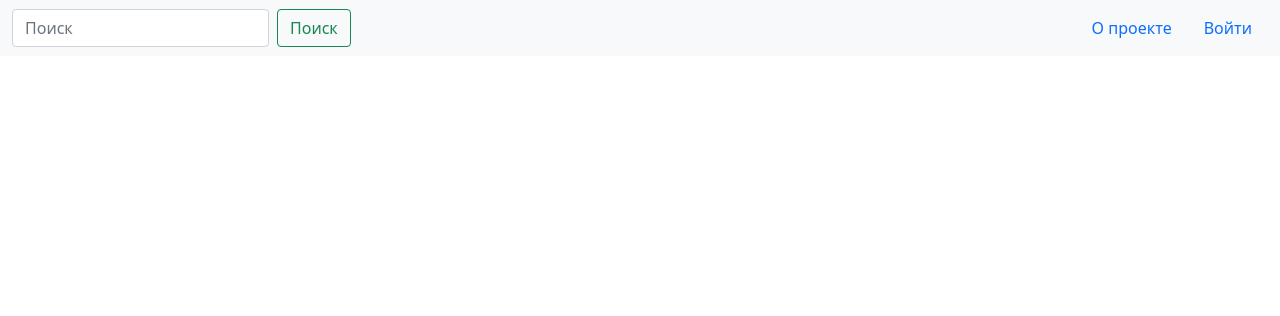
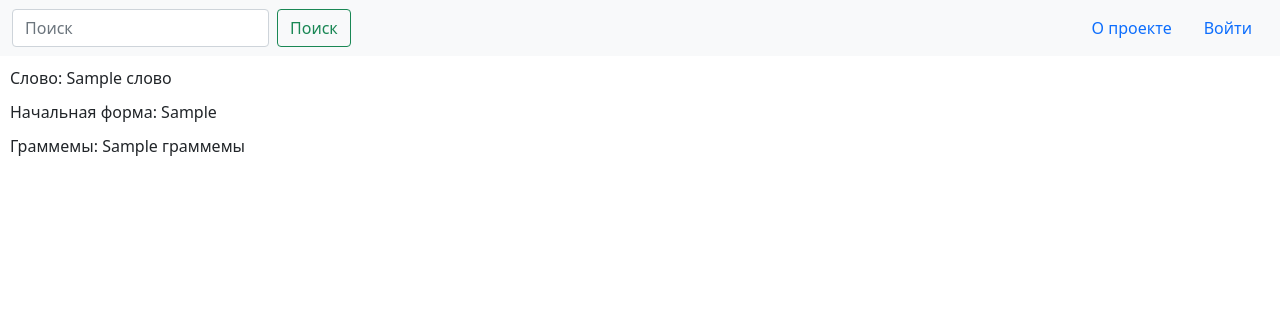
Before and after one commit to MrHold/webyandexproject, a Flask app: template templates/index.html in a window 1280 px wide. Shown: the top 316 px of the page. Run offline with Flask 2, Linux system fonts and the light colour scheme; the template is opened without the code that fills it: most values are stand-ins (such as "Sample title", 1, 10 or a date in 2020).

Commit message:
Added word processing using pymorphy3.

```diff
--- a/main.py
+++ b/main.py
@@ -1,17 +1,37 @@
 from flask import Flask
 from flask import render_template, redirect, request, url_for
+import json
 from flask_wtf import FlaskForm
 from wtforms import StringField, PasswordField, SubmitField
 from wtforms.validators import DataRequired
 import os
+import pymorphy3
 
 app = Flask(__name__)
 
+morph = pymorphy3.MorphAnalyzer()
+answer = {
+    "Слово": "",
+    "Начальная форма": "",
+    "Граммемы": "",
+    "Ударение": ""
+}
 
 @app.route('/', methods=['POST', 'GET'])
-def photo():
-    return render_template("templates/index.html")
+def main():
+    if request.method == "GET":
+        return render_template("index.html")
+    elif request.method == "POST":
+        word = request.form["search"]
+        answer["Слово"] = morph.parse(word)[0].word
+        answer["Начальная форма"] = morph.parse(word)[0].normal_form
+        answer["Граммемы"] = morph.parse(word)[0].tag.cyr_repr
+        print(morph.parse(word)[0])
+        json_answer = json.dumps(answer, ensure_ascii=False)
+
+        return render_template("index.html", answer=answer)
 
 
 if __name__ == '__main__':
+    app.debug = True
     app.run(port=8080, host='127.0.0.1')
--- a/static/css/style.css
+++ b/static/css/style.css
@@ -0,0 +1,3 @@
+.answer {
+    margin: 10px;
+}
--- a/templates/index.html
+++ b/templates/index.html
@@ -7,12 +7,12 @@
                             href="https://cdn.jsdelivr.net/npm/bootstrap@5.0.0-beta1/dist/css/bootstrap.min.css"
                             integrity="sha384-giJF6kkoqNQ00vy+HMDP7azOuL0xtbfIcaT9wjKHr8RbDVddVHyTfAAsrekwKmP1"
                             crossorigin="anonymous">
-                            <!-- <meta http-equiv="X-UA-Compatible" content="IE=edge"> -->
-                            <link rel="stylesheet" type="text/css" href="{url_for('static', filename='css/style.css')}" />
+                            <meta http-equiv="X-UA-Compatible" content="IE=edge">
+                            <link rel="stylesheet" type="text/css" href="static/css/style.css" />
                             <title>Проверка слов</title>
                           </head>
                           <body>
-                            <nav class="navbar navbar-light fixed-top bg-light">
+                            <nav class="navbar navbar-light bg-light">
                               <div class="container-fluid">
                                   <ul class="navbar-nav me-auto mb-2 mb-lg-0">
                                     <li class="nav-item">
@@ -24,12 +24,10 @@
                                   </ul>
                                   <a class="nav-link d-none d-md-block" href="#">О проекте</a>
                                   <a class="nav-link d-none d-md-block" href="#">Войти</a>
-
-
                               </div>
                             </nav>
-
-
-
+                            <p class="answer">Слово: {{ answer["Слово"] }}</p>
+                            <p class="answer">Начальная форма: {{ answer["Начальная форма"] }}</p>
+                            <p class="answer">Граммемы: {{ answer["Граммемы"] }}</p>
                           </body>
                         </html>
```
